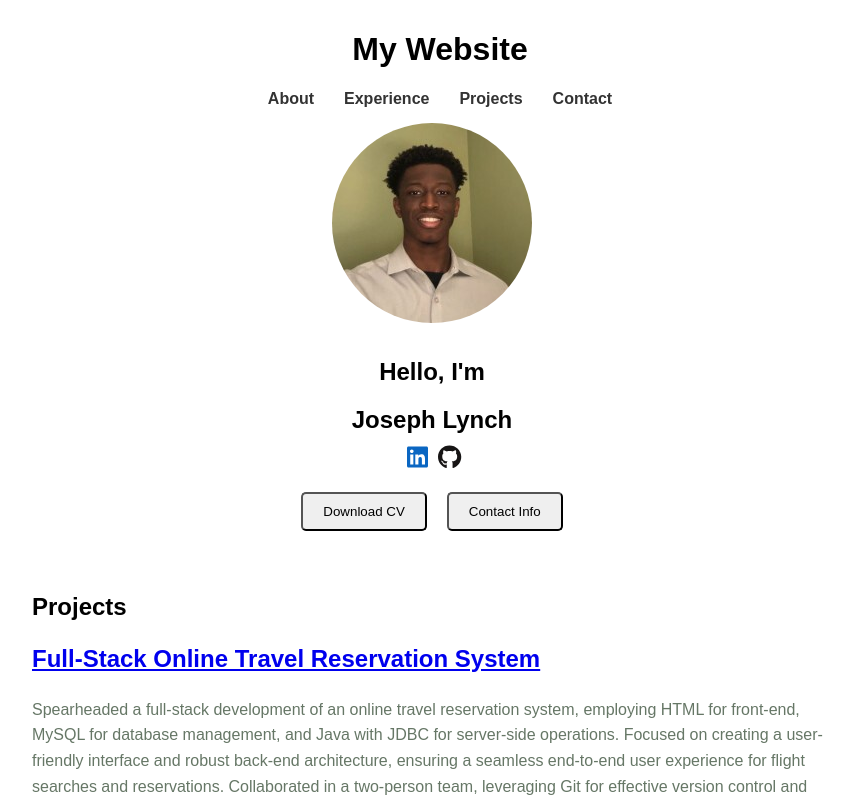
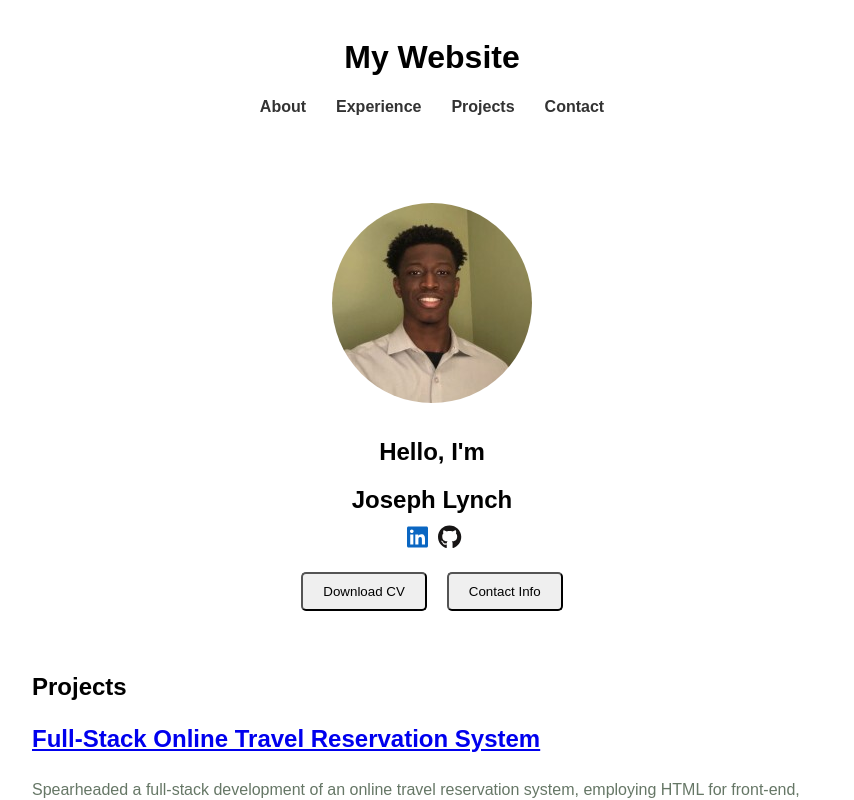
Before and after one commit to jzlynch02/Portfolio-Website, a React (Create React App) app: page / in a window 1280 px wide. Shown: the top 800 px of the page, without its empty margins (208-1062 px from the left). Built offline with nearby package versions, Linux system fonts and the light colour scheme.

Commit message:
added resume

```diff
--- a/src/App.js
+++ b/src/App.js
@@ -33,7 +33,10 @@ function App() {
               </a>
             </div>
             <div className="Buttons">
+            <a href={`${process.env.PUBLIC_URL}/resume.pdf`}
+            download="Resume_Joseph_Lynch.pdf">
               <button>Download CV</button>
+            </a>
               <button>Contact Info</button>
             </div>
           </div>
--- a/src/index.css
+++ b/src/index.css
@@ -5,7 +5,7 @@
 .App-header {
   background-color: #fff;
   padding: 10px 0;
-  position: fixed;
+  position: relative;
   width: 100%;
   top: 0;
   z-index: 100;
```
Also changed, not shown: 1 other file (tests, documents, lock files or other folders).
